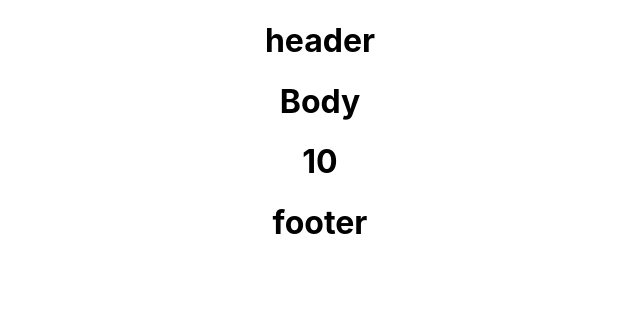
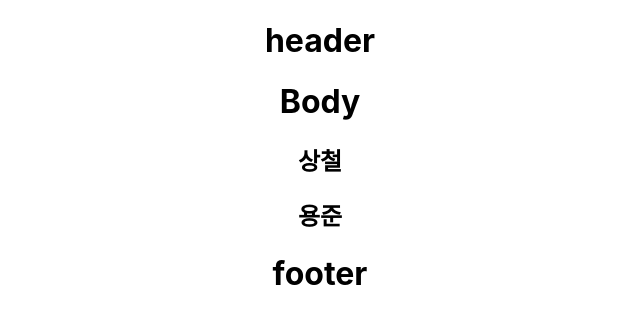
Before and after one commit to mjh090801abc/studey_frontend, a React (Create React App) app in the folder chapter5/: page / in a window 1280 px wide. Shown: the top 324 px of the page, without its empty margins (320-960 px from the left). Built offline with nearby package versions, Linux system fonts and the light colour scheme.

Commit message:
배열로 값을 반환

```diff
--- a/chapter5/src/component/body.js
+++ b/chapter5/src/component/body.js
@@ -1,9 +1,13 @@
 function Body() {
-    const number = 10
+    const obj = {
+        sc: "상철",
+        yj: "용준"
+    }
     return(
         <div>
             <h1>Body</h1>
-            <h1>{number}</h1>
+            <h2>{obj.sc}</h2>
+            <h2>{obj.yj}</h2>
         </div>
     );
 }
```
